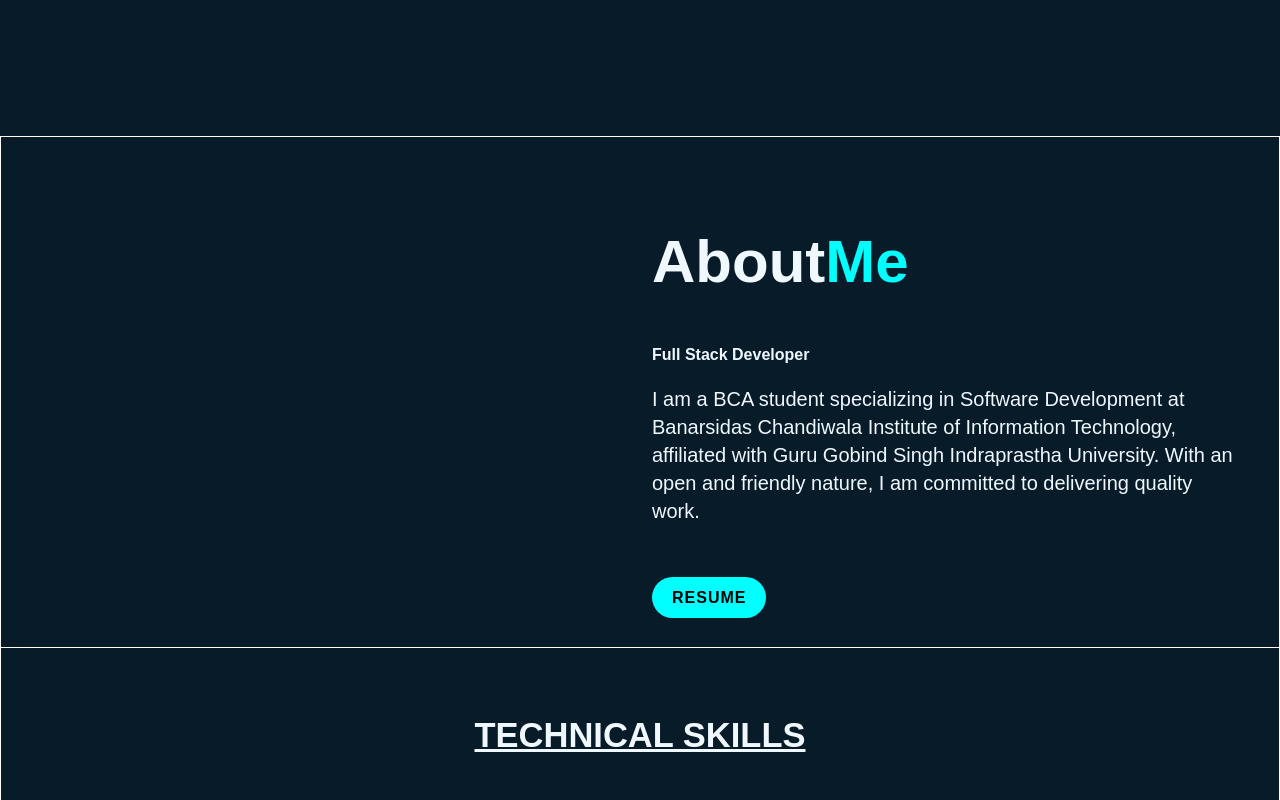
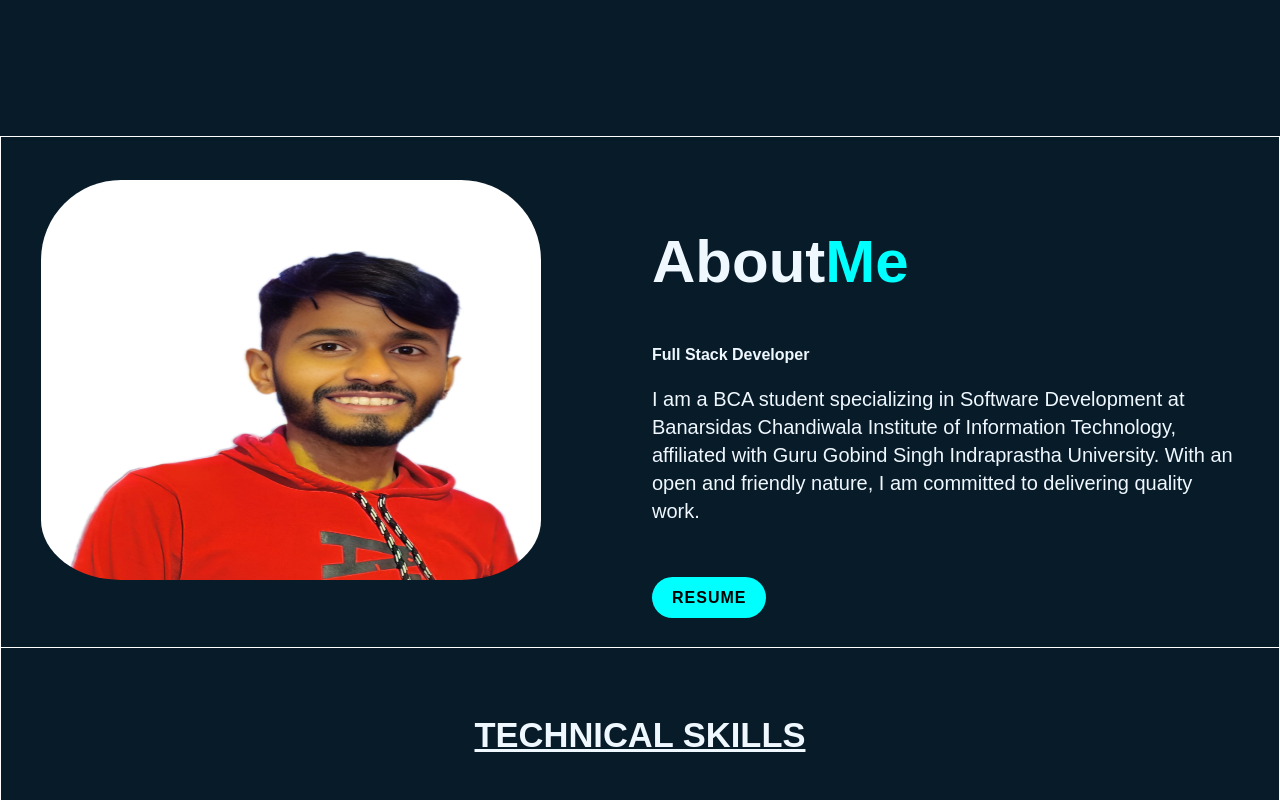
Before and after one commit to Sonujha2808/Portfolio, a plain HTML site: page index.html in a window 1280 px wide. Shown: the part 687-1487 px from the top of the page. Drawn offline with Linux system fonts and the light colour scheme.

Commit message:
Update index.html

```diff
--- a/index.html
+++ b/index.html
@@ -48,7 +48,7 @@
 
     <section class="abouts" id="aboutme">
         <div class="abouts-img">
-           <!-- <img src="photo.png" >-->
+            <img class="profile" src="sonu.png">
         </div>
         <div class="abouts-text">
             <h2 class="h">About<span>Me</span></h2>
```
